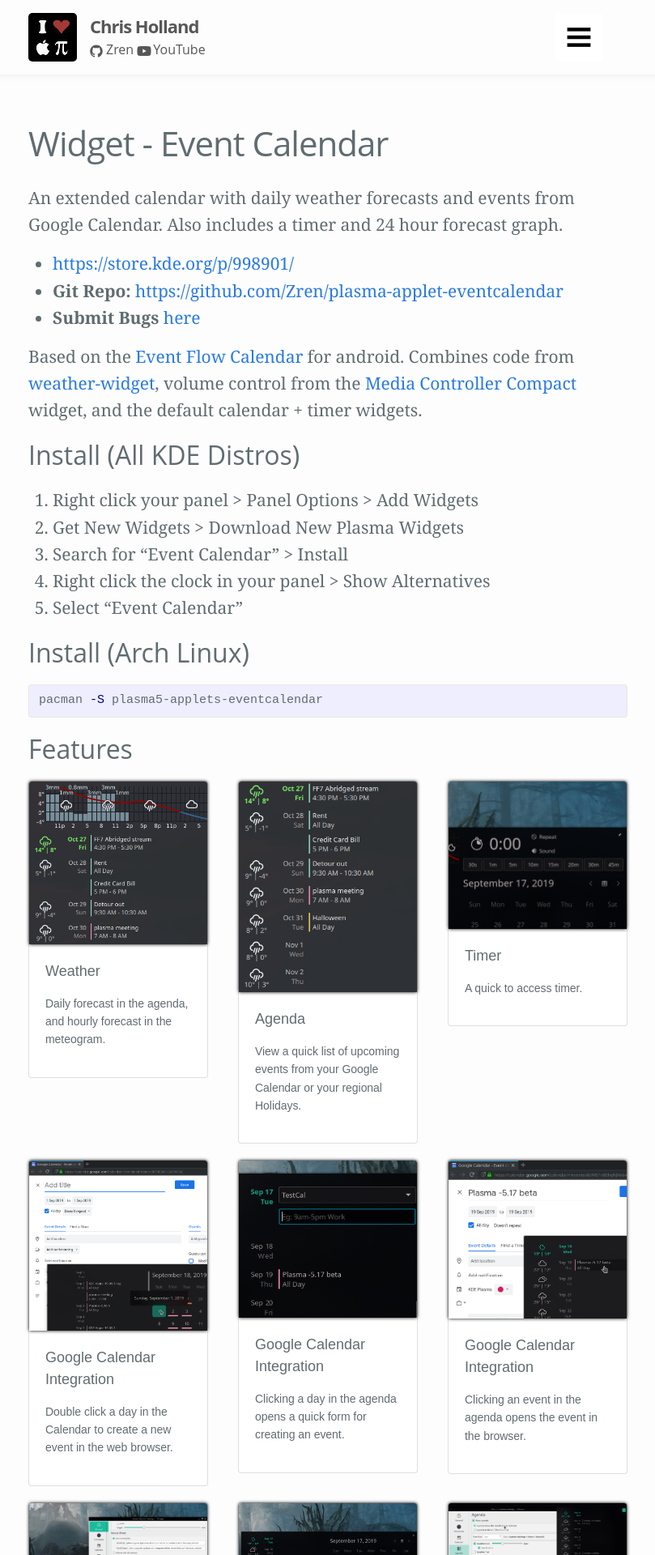
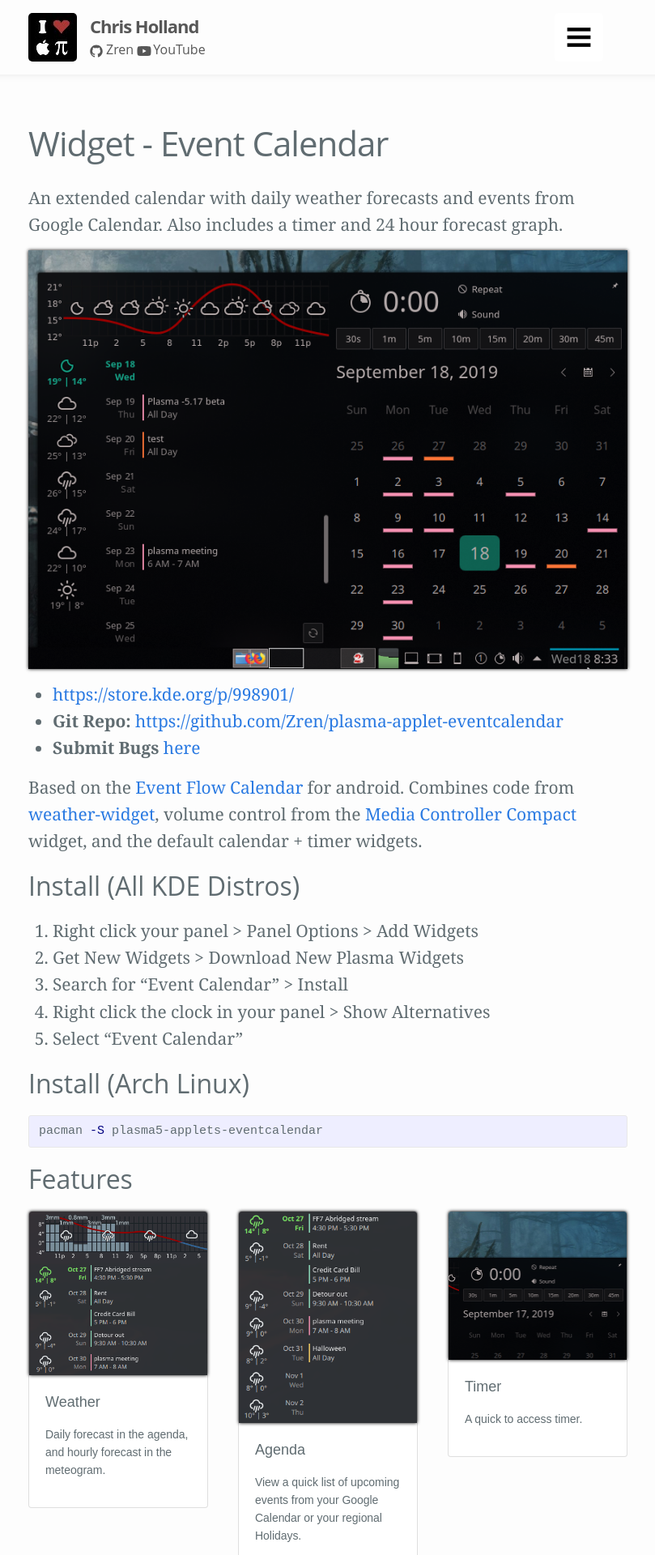
Before and after one commit to Zren/zren.github.io, a Jekyll site: the page built from kde_widget_eventcalendar.md, in a window 1280 px wide. Shown: the top 1920 px of the page at 81% size, without its empty margins (235-1044 px from the left). Built offline with Jekyll 4.4.1, drawn with Linux system fonts in a browser that asks for light colours.

Commit message:
Add screenshot of entire widget

```diff
--- a/kde_widget_eventcalendar.md
+++ b/kde_widget_eventcalendar.md
@@ -35,6 +35,8 @@
 
 An extended calendar with daily weather forecasts and events from Google Calendar. Also includes a timer and 24 hour forecast graph.
 
+![](/pic/2019-09-18___20-33-22.png)
+
 * <https://store.kde.org/p/998901/>
 * **Git Repo:** <https://github.com/Zren/plasma-applet-eventcalendar>
 * **Submit Bugs** [here](https://github.com/Zren/plasma-applet-eventcalendar/issues>)
```
Also changed, not shown: pic/2019-09-18___20-33-22.png (added).
